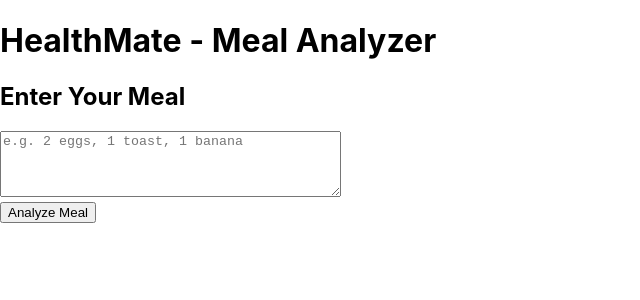
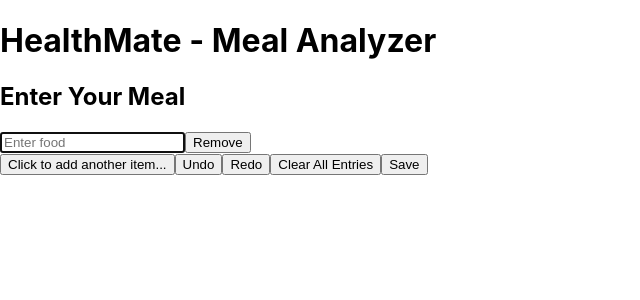
Before and after one commit to CMPT-276-SUMMER-2025/final-project-22-vines, a React (Create React App) app in the folder frontend/: page / in a window 1280 px wide. Shown: the top 300 px of the page, without its empty margins (0-640 px from the left). Built offline with nearby package versions, Linux system fonts and the light colour scheme.

Commit message:
Setup dynamic form

```diff
--- a/frontend/src/components/MealAnalyzer.jsx
+++ b/frontend/src/components/MealAnalyzer.jsx
@@ -1,8 +1,8 @@
-
-import React, { useState } from 'react';
+import React, { useState, useEffect } from 'react';
 import { analyzeMeal, getLatestMeal } from '../api/mealAPI';
 import { DIET_LABELS, checkDietCompatibility } from '../utils/dietLabels';
 import { generateNutritionTips } from '../utils/nutritionTips';
+import useUndoRedo from '../hooks';
 
 // Nutrients to be shown in the table with human-readable labels and units
 const TARGET_NUTRIENTS = {
@@ -50,6 +50,81 @@ export default function MealAnalyzer() {
   const [compatibilityResult, setCompatibilityResult] = useState(null);
   const [tips, setTips] = useState([]);
 
+  const [mealText, setMealText] = useState('');
+  const [analysisResult, setAnalysisResult] = useState(null);
+  const [isAnalyzed, setIsAnalyzed] = useState(false);
+  const [compatibilityInfo, setCompatibilityInfo] = useState(null);
+
+  // Food entry box
+  // const [formFields, setFormFields] = useState([
+  //     {food: ''},
+  // ])
+  const [tempValues, setTempValues] = useState(['']);
+
+  // Undo/redo
+  const [formFields, setFormFieldsRaw, undo, redo, inputRef] = useUndoRedo([{ food: '' }], 10);
+
+  useEffect(() => {
+      setTempValues(formFields.map(field => field.food || ''));
+  }, [formFields]);
+
+  useEffect(() => {
+      if (inputRef.current) {
+          const inputs = inputRef.current.querySelectorAll('input');
+          if (inputs.length > 0) {
+              inputs[inputs.length - 1].focus();
+          }
+      }
+  }, [tempValues.length]);
+
+
+  const submit = (e) => {
+      e.preventDefault();
+      console.log(formFields);
+      handleAnalyze(formFields);
+  }
+
+  const addFields = () => {
+      const newFormFields = [...formFields, { food: '' }];
+      const newTempValues = [...tempValues, ''];
+
+      // First update formFields (pushes to undo history)
+      setFormFieldsRaw(newFormFields, true);
+
+      // Then update UI-only tempValues
+      setTempValues(newTempValues);
+  };
+
+  const removeFields = (index) => {
+      const updatedFields = [...formFields];
+      const updatedTemps = [...tempValues];
+      updatedFields.splice(index, 1);
+      updatedTemps.splice(index, 1);
+      setFormFieldsRaw(updatedFields, true);
+      setTempValues(updatedTemps);
+  }
+
+  const handleChange = (index, value) => {
+      const newTemps = [...tempValues];
+      newTemps[index] = value;
+      setTempValues(newTemps);
+  };
+
+  // Blur
+  const handleBlur = (index) => {
+      const newFields = [...formFields];
+      newFields[index].food = tempValues[index];
+      setFormFieldsRaw(newFields, false);
+      console.log('Committed formFields:', newFields);
+  };
+
+  const clearAllFields = () => {
+      if (formFields.length === 1 && formFields[0].food === '') return;
+
+      setFormFieldsRaw([{food: ''}], true);
+      setTempValues(['']);
+  };
+
   /**
    aggregateNutrients: Aggregates the quantities of each nutrient across all ingredients.
 
@@ -85,13 +160,16 @@ export default function MealAnalyzer() {
    Sends the meal to the backend for analysis and updates state with the results.
    */
   const handleAnalyze = async () => {
-    await analyzeMeal(mealInput);
+    const combinedInput = formFields.map(f => f.food.trim()).filter(Boolean).join(', ');
+    if (!combinedInput) return alert("Please enter some foods.");
+
+    await analyzeMeal(combinedInput);
     const latest = await getLatestMeal();
 
     const totals = aggregateNutrients(latest.ingredients);
     setNutrients(totals);
-    setCompatibilityResult(null); // Reset compatibility check result
-    setTips([]); // Clear existing tips
+    setCompatibilityResult(null);
+    setTips([]);
   };
 
   /**
@@ -118,7 +196,7 @@ export default function MealAnalyzer() {
     <div>
       <h2>Enter Your Meal</h2>
       {/* Input field for user to type in ingredients */}
-      <textarea
+      {/* <textarea
         value={mealInput}
         onChange={(e) => setMealInput(e.target.value)}
         placeholder="e.g. 2 eggs, 1 toast, 1 banana"
@@ -126,7 +204,29 @@ export default function MealAnalyzer() {
         cols={40}
       />
       <br />
-      <button onClick={handleAnalyze}>Analyze Meal</button>
+      <button onClick={handleAnalyze}>Analyze Meal</button> */}
+
+      <div className='foodEntryBox'>
+          <form onSubmit={submit} ref={inputRef}>
+              {formFields.map((_, index) => (
+                  <div key={index}>
+                      <input
+                          name="food"
+                          placeholder="Enter food"
+                          value={tempValues[index]}
+                          onChange={(e) => handleChange(index, e.target.value)}
+                          onBlur={() => handleBlur(index)}
+                      />
+                      <button type="button" onClick={() => removeFields(index)}>Remove</button>
+                  </div>
+              ))}
+          </form>
+          <button type="button" onClick={addFields}>Click to add another item...</button>
+          <button onClick={undo}>Undo</button>
+          <button onClick={redo}>Redo</button>
+          <button type="button" onClick={clearAllFields}>Clear All Entries</button>
+          <button type="button" onClick={submit}>Save</button>
+      </div>
 
       {/* Display nutrition results if available */}
       {nutrients && (
--- /dev/null
+++ b/frontend/src/hooks/index.js
@@ -0,0 +1,53 @@
+import {useState, useEffect, useRef} from 'react';
+
+const useUndoRedo = (initialValue, limit = 10) => {
+    const [history, setHistory] = useState([initialValue]);
+    const [currentIndex, setCurrentIndex] = useState(0);
+    const inputRef = useRef(null);
+
+    const set = (value, pushToHistory = true) => {
+        if (pushToHistory) {
+            let newHistory = history.slice(0, currentIndex + 1);
+            newHistory.push(value);
+            if (newHistory.length > limit) {
+                newHistory = newHistory.slice(newHistory.length - limit);
+            }
+            setHistory(newHistory);
+            setCurrentIndex(newHistory.length - 1);
+        } else {
+            const newHistory = [...history];
+            newHistory[currentIndex] = value;
+            setHistory(newHistory);
+        }
+    };
+
+    const undo = () => {
+        setCurrentIndex((i) => Math.max(i - 1, 0));
+    };
+
+    const redo = () => {
+        setCurrentIndex((i) => Math.min(i + 1, history.length - 1));
+    };
+
+    useEffect(() => {
+        const handleKeyDown = (event) => {
+            if (inputRef.current && inputRef.current === document.activeElement) {
+                if (event.ctrlKey && event.key === 'z') {
+                    event.preventDefault();
+                    undo();
+                } else if (event.ctrlKey && event.key === 'y') {
+                    event.preventDefault();
+                    redo();
+                }
+            }
+        };
+        window.addEventListener('keydown', handleKeyDown);
+        return () => {
+            window.removeEventListener('keydown', handleKeyDown);
+        };
+    }, []);
+
+    return [history[currentIndex], set, undo, redo, inputRef];
+};
+
+export default useUndoRedo
```
Also changed, not shown: 1 other file (tests, documents, lock files or other folders).
